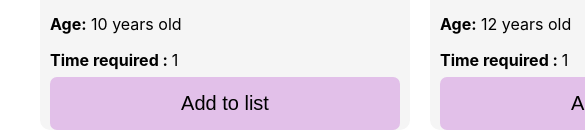
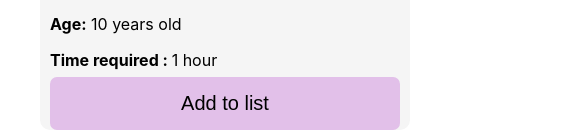
Before and after one commit to constobidullah/practice-project-8, a React (Create React App) app: page / in a window 390 px wide. Shown: the part 609-749 px from the top of the page, 585 px wide, since content can reach past the window. Built offline with nearby package versions, Linux system fonts and the light colour scheme.

Commit message:
responsive issue solved

```diff
--- a/public/fakeAPI.json
+++ b/public/fakeAPI.json
@@ -1,16 +1,16 @@
 [
-   {"id": 1,"name": "Voli", "time": 1, "img":"https://cdn.britannica.com/08/190908-131-A6B6D47D/Volleyball-match.jpg", "rules": "20-10am", "age": "10 years old"},
+   {"id": 1,"name": "Voli", "time": "1 hour", "img":"https://cdn.britannica.com/08/190908-131-A6B6D47D/Volleyball-match.jpg", "rules": "20-10am", "age": "10 years old"},
 
-   {"id": 2,"name": "Basket", "time": 1, "img":"https://cdn.britannica.com/44/193844-050-11485B18/ball-net-basketball-game-arena.jpg?q=60", "rules": "20-10am", "age": "12 years old"},
+   {"id": 2,"name": "Basket", "time": "2 hour", "img":"https://cdn.britannica.com/44/193844-050-11485B18/ball-net-basketball-game-arena.jpg?q=60", "rules": "20-10am", "age": "12 years old"},
 
-   {"id": 3,"name": "Cricket", "time": 1, "img":"https://img1.hscicdn.com/image/upload/f_auto/lsci/db/PICTURES/CMS/305900/305964.jpg", "rules": "20-10am", "age": "15 years old"},
+   {"id": 3,"name": "Cricket", "time": "3 hour", "img":"https://img1.hscicdn.com/image/upload/f_auto/lsci/db/PICTURES/CMS/305900/305964.jpg", "rules": "20-10am", "age": "15 years old"},
 
-   {"id": 4,"name": "Holi", "time": 1, "img":"https://media.istockphoto.com/photos/hockey-picture-id134114864?k=20&m=134114864&s=612x612&w=0&h=NfECClNkuR5rYbl_W4JCxF1Zspc03s98EvlVitpAegI=", "rules": "20-10am", "age": "17 years old"},
+   {"id": 4,"name": "Holi", "time": "1 hour", "img":"https://media.istockphoto.com/photos/hockey-picture-id134114864?k=20&m=134114864&s=612x612&w=0&h=NfECClNkuR5rYbl_W4JCxF1Zspc03s98EvlVitpAegI=", "rules": "20-10am", "age": "17 years old"},
 
-   {"id":5,"name": "stick", "time": 1, "img":"https://m.media-amazon.com/images/I/61IUy9GAkSL._AC_SL1500_.jpg", "rules": "20-10am", "age": "22 years old"},
+   {"id":5,"name": "stick", "time": "1 hour", "img":"https://m.media-amazon.com/images/I/61IUy9GAkSL._AC_SL1500_.jpg", "rules": "20-10am", "age": "22 years old"},
 
-   {"id": 6,"name": "Tenis", "time": 1, "img":"https://upload.wikimedia.org/wikipedia/commons/thumb/3/37/Roland_Garros_2012_Ballkid.jpg/1200px-Roland_Garros_2012_Ballkid.jpg", "rules": "20-10am", "age": "24 years old"},
+   {"id": 6,"name": "Tenis", "time": "1 hour", "img":"https://upload.wikimedia.org/wikipedia/commons/thumb/3/37/Roland_Garros_2012_Ballkid.jpg/1200px-Roland_Garros_2012_Ballkid.jpg", "rules": "20-10am", "age": "24 years old"},
 
-   {"id": 7,"name": "Football", "time": 1, "img":"https://images.unsplash.com/photo-1614632537190-23e4146777db?ixlib=rb-1.2.1&ixid=MnwxMjA3fDB8MHxleHBsb3JlLWZlZWR8M3x8fGVufDB8fHx8&w=1000&q=80", "rules": "20-10am", "age": "29 years old"}
+   {"id": 7,"name": "Football", "time": "1 hour", "img":"https://images.unsplash.com/photo-1614632537190-23e4146777db?ixlib=rb-1.2.1&ixid=MnwxMjA3fDB8MHxleHBsb3JlLWZlZWR8M3x8fGVufDB8fHx8&w=1000&q=80", "rules": "20-10am", "age": "29 years old"}
 
 ]
--- a/src/component/cart/Cart.css
+++ b/src/component/cart/Cart.css
@@ -8,3 +8,15 @@
    display: grid;
    grid-template-columns: repeat(3, 1fr);
 }
+
+
+@media screen and (max-width: 600px) {
+   .item-container{
+      display: grid;
+      grid-template-columns: repeat(1, 1fr);
+   }
+   .cart-container{
+      display: grid;
+      grid-template-columns: repeat(1, 1fr);
+   }
+}
--- a/src/component/founder/Founder.js
+++ b/src/component/founder/Founder.js
@@ -7,6 +7,10 @@ const Founder = ({cart}) => {
    let total = 0;
    for(const add of cart){
       total = total + isNaN(add.time);
+   }
+
+   const addBreak = id => {
+      console.log(id)
    }
 
    return (
@@ -48,7 +52,7 @@ const Founder = ({cart}) => {
          <div className='add-break'>
 
             <div>
-               <p >10</p>
+               <p>10</p>
             </div>
             <div>
                <p >20</p>
@@ -71,7 +75,7 @@ const Founder = ({cart}) => {
 
             <div className='sport-time'>
                <h5>Sports time</h5>
-               <p>{total} hours</p>
+               <p>{total} </p>
             </div>
 
             <br />
```
